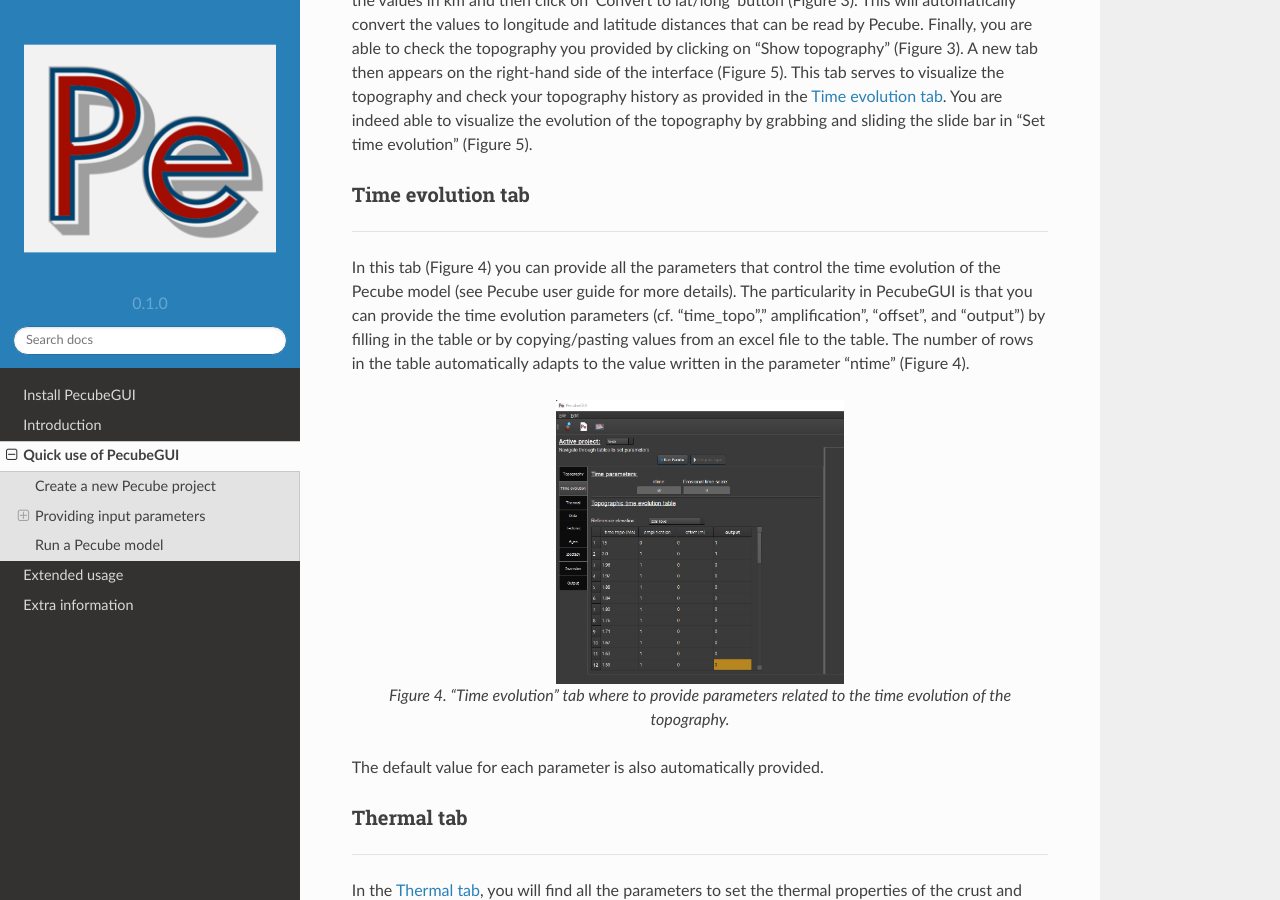
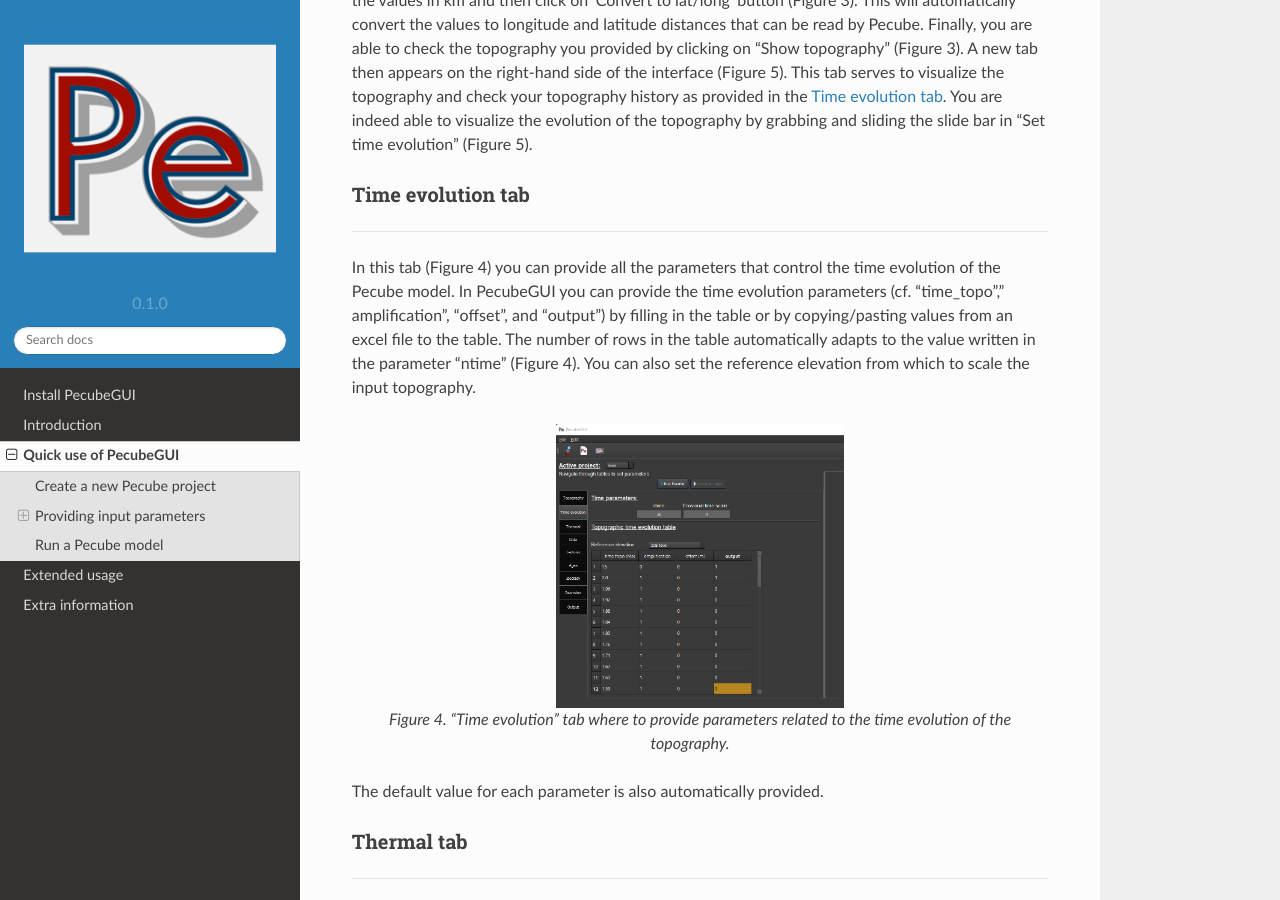
Before and after one commit to MBernAca/PecubeGUI_Doc, a Sphinx documentation site: the page built from docs/source/Quick.rst, in a window 1280 px wide and 900 px high, scrolled down 1649 px. Built offline with Sphinx 7.4.7 and the Read the Docs theme 2.0.0, drawn with Linux system fonts in a browser that asks for light colours.

Commit message:
Update Quick.rst

```diff
--- a/docs/source/Quick.rst
+++ b/docs/source/Quick.rst
@@ -54,7 +54,7 @@ Time evolution tab
 
 ==================================
 
-In this tab (Figure 4) you can provide all the parameters that control the time evolution of the Pecube model (see Pecube user guide for more details). The particularity in PecubeGUI is that you can provide the time evolution parameters (cf. “time_topo”,” amplification”, “offset”, and “output”) by filling in the table or by copying/pasting values from an excel file to the table. The number of rows in the table automatically adapts to the value written in the parameter “ntime” (Figure 4).
+In this tab (Figure 4) you can provide all the parameters that control the time evolution of the Pecube model. In PecubeGUI you can provide the time evolution parameters (cf. “time_topo”,” amplification”, “offset”, and “output”) by filling in the table or by copying/pasting values from an excel file to the table. The number of rows in the table automatically adapts to the value written in the parameter “ntime” (Figure 4).  You can also set the reference elevation from which to scale the input topography.
 
 .. figure:: ../images/Time_Evolution.png
     :scale: 30
```
